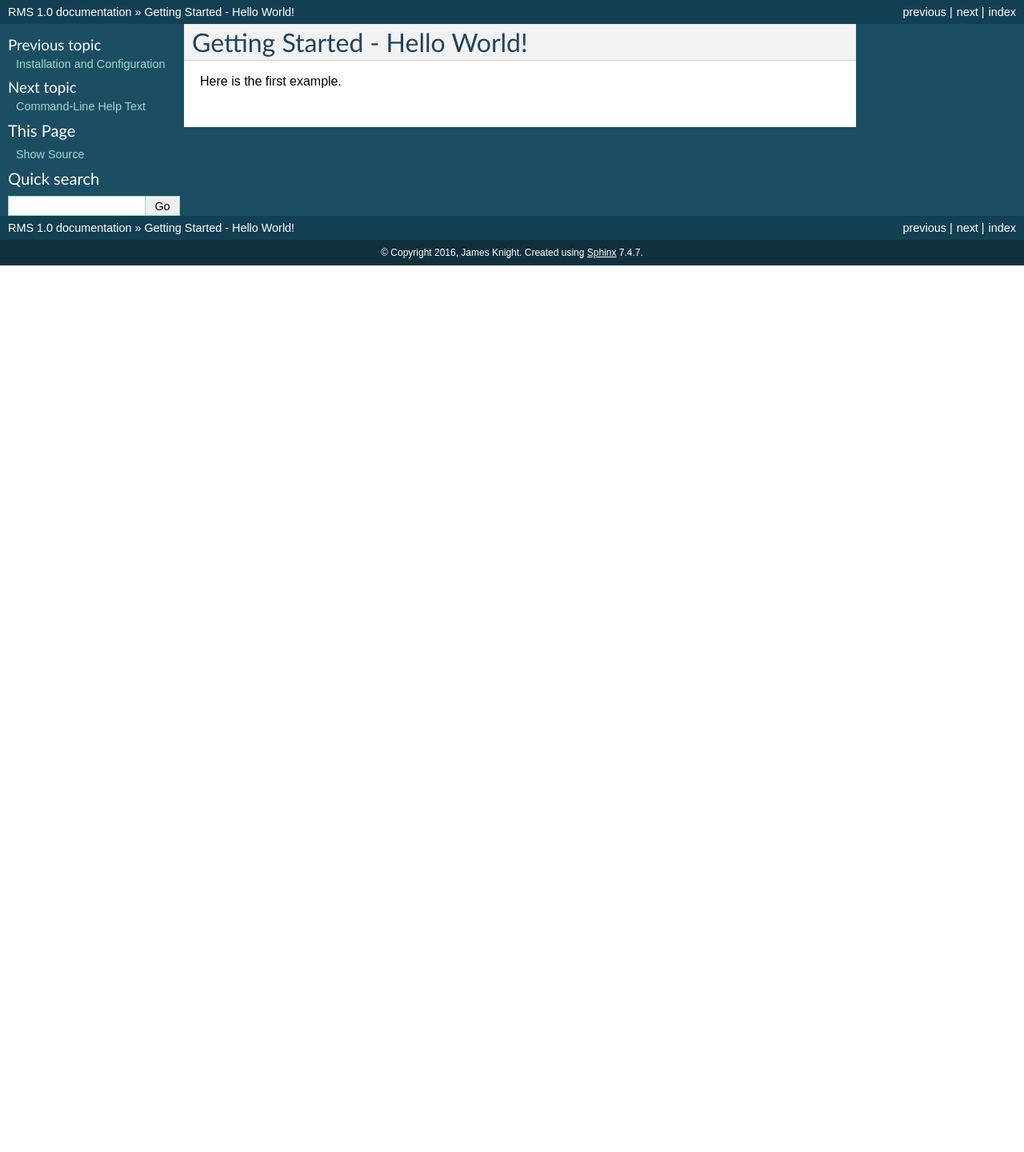
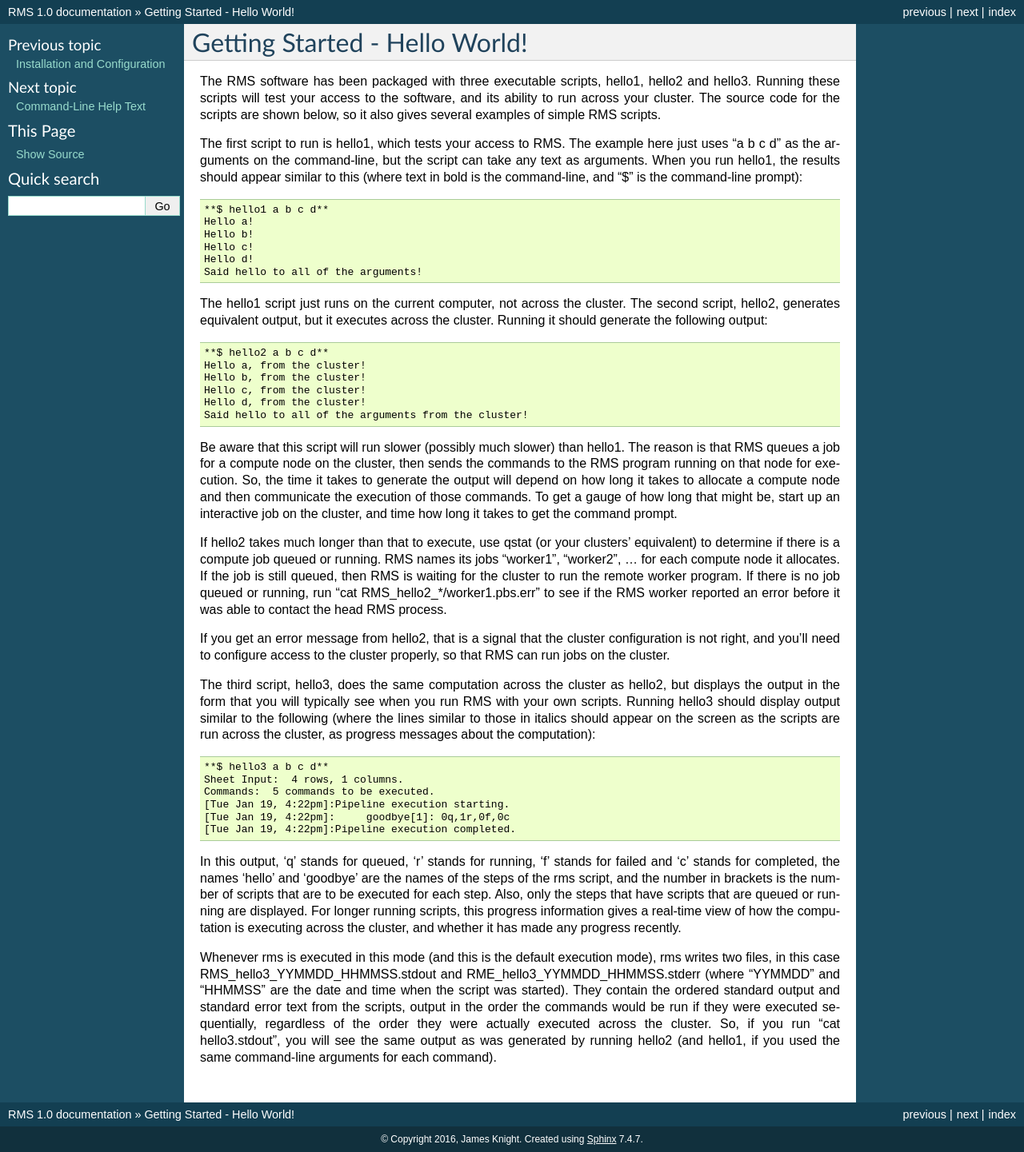
Before and after one commit to knightjimr/rms, a Sphinx documentation site: the page built from docs/hello.rst, in a window 1280 px wide. Shown: the whole page at 80% size. Built offline with Sphinx 7.4.7, drawn with Linux system fonts in a browser that asks for light colours; before the commit the page ends 900 px from its top, so only the background shows below that.

Commit message:
Next commit

```diff
--- a/docs/hello.rst
+++ b/docs/hello.rst
@@ -2,4 +2,72 @@
 Getting Started - Hello World!
 ==============================
 
-Here is the first example.
+The RMS software has been packaged with three executable scripts, hello1, hello2 and hello3.  Running these
+scripts will test your access to the software, and its ability to run across your cluster.  The source code
+for the scripts are shown below, so it also gives several examples of simple RMS scripts.
+
+The first script to run is hello1, which tests your access to RMS.  The example here just uses "a b c d" as
+the arguments on the command-line, but the script can take any text as arguments.  When you run hello1, the
+results should appear similar to this (where text in bold is the command-line, and "$" is the command-line
+prompt): ::
+
+   **$ hello1 a b c d**
+   Hello a!
+   Hello b!
+   Hello c!
+   Hello d!
+   Said hello to all of the arguments!
+
+The hello1 script just runs on the current computer, not across the cluster.  The second script, hello2,
+generates equivalent output, but it executes across the cluster.  Running it should generate the following
+output: ::
+
+   **$ hello2 a b c d**
+   Hello a, from the cluster!
+   Hello b, from the cluster!
+   Hello c, from the cluster!
+   Hello d, from the cluster!
+   Said hello to all of the arguments from the cluster!
+
+Be aware that this script will run slower (possibly much slower) than hello1.  The reason is that RMS
+queues a job for a compute node on the cluster, then sends the commands to the RMS program
+running on that node for execution.  So, the time it takes to generate the output will depend on how
+long it takes to allocate a compute node and then communicate the execution of those commands.  To get
+a gauge of how long that might be, start up an interactive job on the cluster, and time how long it
+takes to get the command prompt.
+
+If hello2 takes much longer than that to execute, use qstat (or your clusters' equivalent) to determine
+if there is a compute job queued or running.  RMS names its jobs "worker1", "worker2", ... for each
+compute node it allocates.  If the job is still queued, then RMS is waiting for the cluster to run
+the remote worker program. If there is no job queued or running, run "cat RMS_hello2_*/worker1.pbs.err"
+to see if the RMS worker reported an error before it was able to contact the head RMS process.
+
+If you get an error message from hello2, that is a signal that the cluster configuration is not right,
+and you'll need to configure access to the cluster properly, so that RMS can run jobs on the cluster.
+
+The third script, hello3, does the same computation across the cluster as hello2, but displays the output
+in the form that you will typically see when you run RMS with your own scripts.  Running hello3 should
+display output similar to the following (where the lines similar to those in italics should appear on
+the screen as the scripts are run across the cluster, as progress messages about the computation): ::
+
+   **$ hello3 a b c d**
+   Sheet Input:  4 rows, 1 columns.
+   Commands:  5 commands to be executed.
+   [Tue Jan 19, 4:22pm]:Pipeline execution starting.
+   [Tue Jan 19, 4:22pm]:     goodbye[1]: 0q,1r,0f,0c
+   [Tue Jan 19, 4:22pm]:Pipeline execution completed.
+
+In this output, 'q' stands for queued, 'r' stands for running, 'f' stands for failed and 'c' stands
+for completed, the names 'hello' and 'goodbye' are the names of the steps of the rms script, and the number
+in brackets is the number of scripts that are to be executed for each step.  Also, only the steps that
+have scripts that are queued or running are displayed.  For longer running scripts, this progress
+information gives a real-time view of how the computation is executing across the cluster, and whether
+it has made any progress recently.
+
+Whenever rms is executed in this mode (and this is the default execution mode), rms writes two files,
+in this case RMS_hello3_YYMMDD_HHMMSS.stdout and RME_hello3_YYMMDD_HHMMSS.stderr (where "YYMMDD" and
+"HHMMSS" are the date and time when the script was started).  They contain the ordered standard output
+and standard error text from the scripts, output in the order the commands would be run if they were
+executed sequentially, regardless of the order they were actually executed across the cluster. So, if
+you run "cat hello3.stdout", you will see the same output as was generated by running hello2 (and hello1,
+if you used the same command-line arguments for each command).
```
